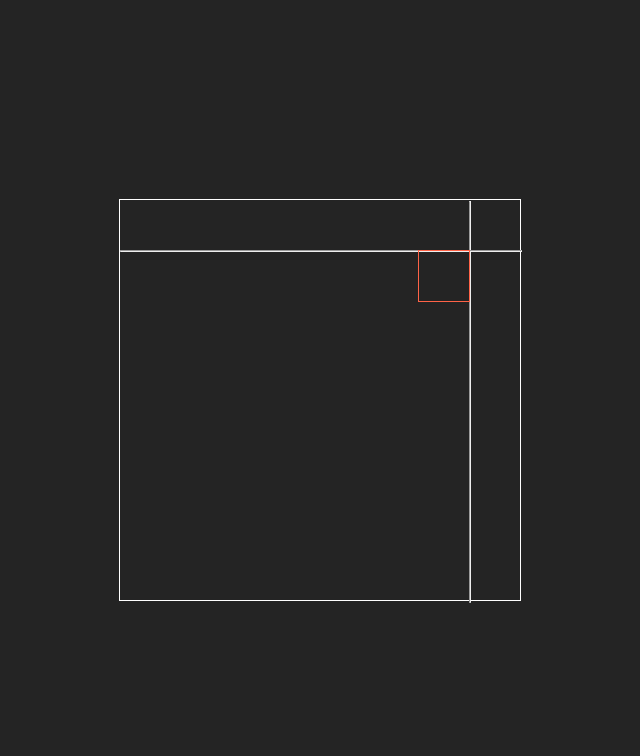
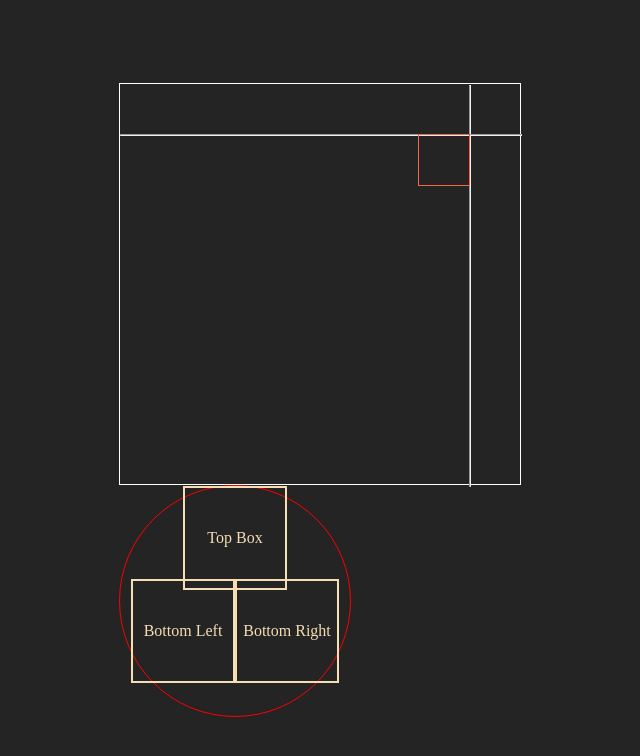
Before and after one commit to mostafa-meerzad/trinangle, a plain HTML site: page index.html in a window 1280 px wide. Shown: the whole page, without its empty margins (320-960 px from the left). Drawn offline with Linux system fonts and the light colour scheme.

Commit message:
place three boxes around a circle

```diff
--- a/index.html
+++ b/index.html
@@ -13,5 +13,13 @@
 
       <div class="circle"></div>
     </div>
+
+    <div class="triangle-container">
+      <div class="box top-box">Top Box</div>
+      <div class="bottom-boxes">
+        <div class="box">Bottom Left</div>
+        <div class="box">Bottom Right</div>
+      </div>
+    </div>
   </body>
 </html>
--- a/styles.css
+++ b/styles.css
@@ -43,3 +43,47 @@ body {
 
   border: 1px solid tomato;
 }
+
+.triangle-container {
+  position: relative;
+  text-align: center;
+  border: 1px solid red;
+  width: 230px;
+  height: 230px;
+  padding: 0;
+  margin: 0;
+  /* padding-top: 1rem; */
+  border-radius: 50%;
+  display: grid;
+  place-content: center;
+  /* animation: rotate 5s linear infinite; */
+}
+
+@keyframes rotate{
+    from{rotate: 0deg;}
+    to{rotate: 360deg;}
+}
+
+.box {
+  width: 100px;
+  height: 100px;
+  border: 2px solid wheat;
+  color: wheat;
+  display: inline-flex;
+  justify-content: center;
+  align-items: center;
+  /* margin: 10px; */
+}
+
+.top-box {
+  position: absolute;
+  left: 50%;
+  transform: translateX(-50%);
+  top: 0;
+}
+
+.bottom-boxes {
+  display: flex;
+  justify-content: center;
+  padding-top: 60px; /* Adjust this value based on the size of the box to position them correctly */
+}
```
